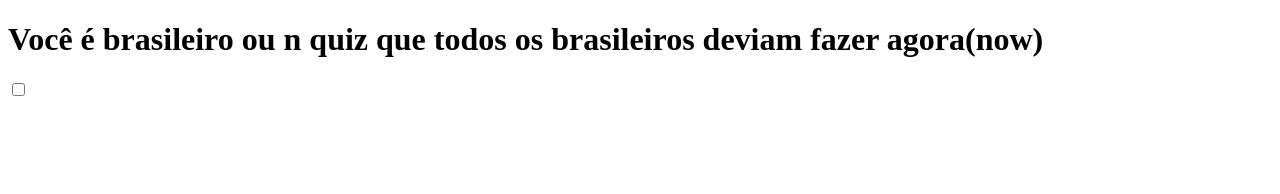
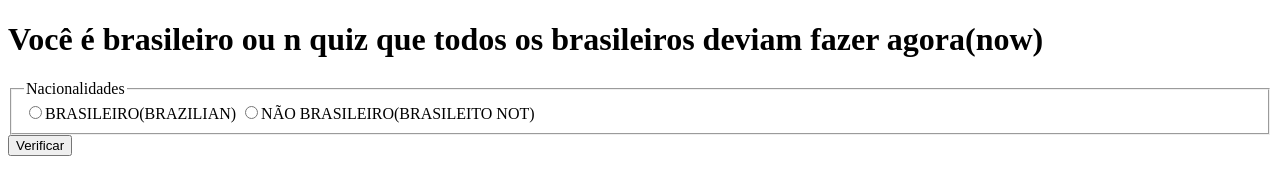
Before and after one commit to eroesy/CursoJS, a plain HTML site: page aula11/ex009.html in a window 1280 px wide. Drawn offline with Linux system fonts and the light colour scheme.

Commit message:
Update ex009.html

```diff
--- a/aula11/ex009.html
+++ b/aula11/ex009.html
@@ -7,6 +7,28 @@
 </head>
 <body>
     <h1>Você é brasileiro ou n quiz que todos os brasileiros deviam fazer agora(now)</h1>
-     <input type="checkbox" name="" id="">
+    <form action="#" autocomplete="on">
+        <fieldset>
+            <legend>Nacionalidades</legend>
+            <input type="radio" name="nacionalidade" id="br" value="BR"><label for="br">BRASILEIRO(BRAZILIAN)</label>
+            <input type="radio" name="nacionalidade" id="os" value="OS"><label for="os">NÃO BRASILEIRO(BRASILEITO NOT)</label>
+
+        </fieldset>
+    </form>
+    <input type="button" value="Verificar" onclick="verificar()">
+    <div id="res"></div>
+    <script>
+        function verificar(){
+            var valor = window.document.querySelector('input[name="nacionalidade"]:checked').value
+            var res = document.querySelector('div#res')
+            if (valor == 'BR'){
+                res.innerHTML = 'Eba você é brasileiro ebaaaaaa!'
+            }
+            else{
+                res.innerHTML = 'Você não é brasileiro T-T'
+            }
+
+        }
+    </script>
 </body>
 </html>
```
